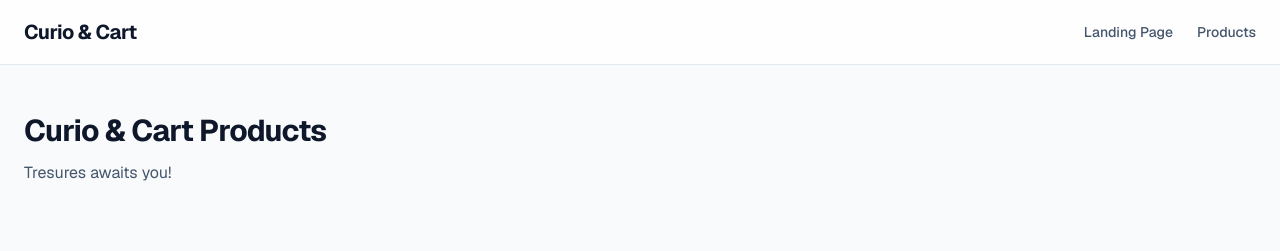
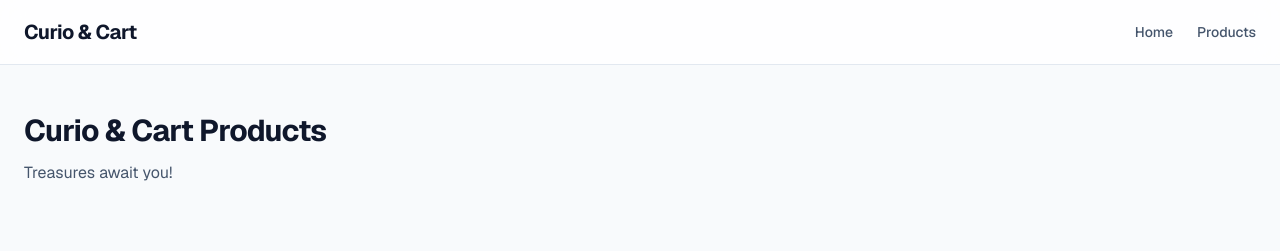
Before and after one commit to Anne-Zwift/curio-and-cart, a Next.js app: page /products in a window 1280 px wide. Shown: the top 251 px of the page. Built offline with nearby package versions, Linux system fonts and the light colour scheme.

Commit message:
fix: correct product page typo and rename nav label to Home

```diff
--- a/app/products/page.tsx
+++ b/app/products/page.tsx
@@ -2,7 +2,7 @@ export default function ProductPage() {
   return (
     <article>
       <h1 className='text-3xl font-bold tracking-tight'>Curio & Cart Products</h1>
-      <p className='mt-3 text-slate-600'>Tresures awaits you!</p>
+      <p className='mt-3 text-slate-600'>Treasures await you!</p>
     </article>
   );
 }
--- a/components/Header.tsx
+++ b/components/Header.tsx
@@ -4,7 +4,7 @@ import { useState } from 'react';
 import Link from 'next/link';
 
 const links = [
-  { href: '/', label: 'Landing Page' },
+  { href: '/', label: 'Home' },
   { href: '/products', label: 'Products' }
 
 ];
```
